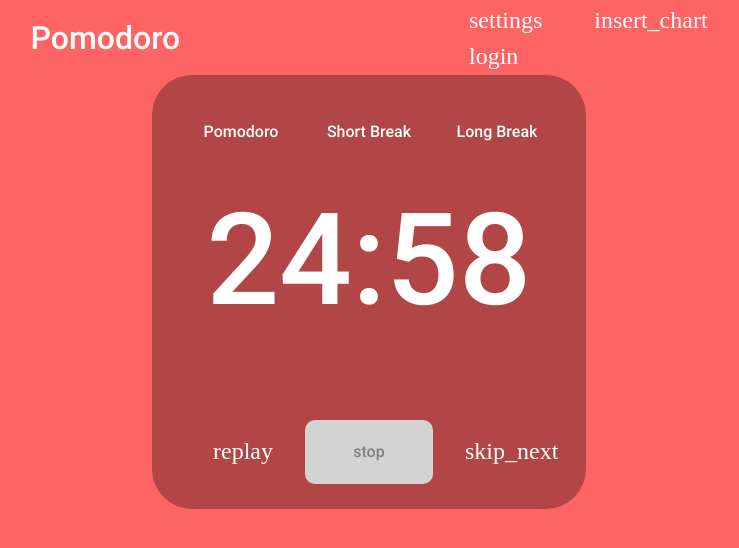
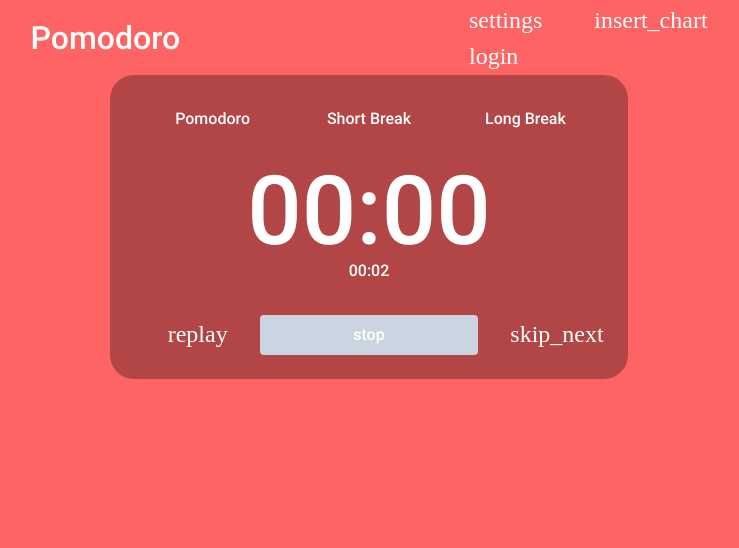
Before and after one commit to CoryMci/pomodoro-react, a React (Create React App) app: page / in a window 1280 px wide. Both pictures are taken after a click on the element "start". Shown: the top 548 px of the page, without its empty margins (271-1010 px from the left). Built offline with nearby package versions, Linux system fonts and the light colour scheme; a web font is replaced by a local one.

Commit message:
Refactor clock to use tailwind CSS

```diff
--- a/src/components/ClockUI.css
+++ /dev/null
@@ -1,103 +0,0 @@
-.timer {
-    display: grid;
-    grid-template-rows: auto 1fr auto;
-    background-color: rgba(0, 0, 0, 0.3);
-    padding: 25px;
-    border-radius: 40px;
-}
-
-.modes {
-    height: 4em;
-    display: grid;
-    grid-template-columns: repeat(3, 1fr);
-    justify-items: center;
-    align-items: center;
-}
-
-.modes * {
-    width: 8em;
-    text-align: center;
-    padding: 1em;
-    border-radius: 5px;
-    transition: background-color 200ms;
-}
-
-.modes *:hover {
-    background-color: rgba(255, 255, 255, 0.3);
-    cursor: pointer;
-}
-
-.clocks {
-    display: grid;
-    justify-items: center;
-    grid-template-rows: 3fr 1fr;
-}
-
-.primaryclock {
-    font-size: 8em;
-    font-weight: 1000;
-    justify-self: center;
-    align-self: end;
-}
-
-.secondaryclock {
-    display: none;
-}
-
-body.finished .secondaryclock {
-    display: block;
-    transition: 2s;
-}
-
-.controls {
-    display: grid;
-    grid-template-columns: 3fr 4fr 3fr;
-    gap: 32px;
-    height: 4em;
-}
-
-.reset {
-    grid-column: 1 / 2;
-    justify-self: end;
-    align-self: center;
-    opacity:0;
-    transition: opacity 500ms;
-}
-
-.reset.active {
-    opacity: 100;
-    cursor: pointer;
-}
-
-.skip {
-    grid-column: 3 / 4;
-    align-self: center;
-    opacity: 0;
-    transition: opacity 500ms;
-}
-
-.skip.active {
-    opacity: 100;
-    cursor: pointer;
-}
-
-.toggle {
-    grid-column: 2 / 3;
-    background-color: lightgray;
-    border-radius: 10px;
-    color: grey;
-    justify-self: center;
-    width: 100%;
-    height: 100%;
-    display: grid;
-    align-items: center;
-    justify-items: center;
-    cursor: pointer;
-    box-shadow: 0px 5px 0 0px rgb(0 0 0 / 30%);
-    transform: translateY(-5px);
-}
-
-.toggle.active {
-    transform: translateY(0px);
-    box-shadow: none;
-}
--- a/src/components/ClockUI.js
+++ b/src/components/ClockUI.js
@@ -1,28 +1,38 @@
 import { useEffect } from "react";
-import "./ClockUI.css";
 import parseTime from "../helpers/parseTime";
 
 export default function ClockUI(props) {
-  const { remainingTime, elapsedTime, start, stop, reset, active, changeMode } =
-    props;
-  let resetBtn, toggleBtn, skipBtn;
+  const {
+    remainingTime,
+    elapsedTime,
+    start,
+    stop,
+    reset,
+    active,
+    changeMode,
+    isOverTime,
+  } = props;
+  let resetBtn, toggleBtn, skipBtn, secondaryClock;
 
   if (active) {
     resetBtn = (
-      <div className="reset active">
+      <div className="reset justify-self-end cursor-pointer">
         <span className="material-symbols-outlined" onClick={reset}>
           replay
         </span>
       </div>
     );
     toggleBtn = (
-      <div className="toggle active" onClick={stop}>
+      <div
+        className="toggle grid items-center cursor-pointer col-span-2 justify-self-center self-center text-center bg-slate-300 rounded w-full h-full"
+        onClick={stop}
+      >
         stop
       </div>
     );
     skipBtn = (
       <div
-        className="skip active"
+        className="skip cursor-pointer"
         onClick={() => {
           changeMode();
         }}
@@ -32,25 +42,43 @@ export default function ClockUI(props) {
     );
   } else {
     resetBtn = (
-      <div className="reset">
+      <div className="reset opacity-0">
         <span className="material-symbols-outlined">replay</span>
       </div>
     );
     toggleBtn = (
-      <div className="toggle" onClick={start}>
+      <div
+        className="toggle grid items-center cursor-pointer -translate-y-1 shadow-[0_4px_0px_0px_rgba(0,0,0,0.3)] col-span-2 justify-self-center self-center text-center bg-slate-300 rounded w-full h-full"
+        onClick={start}
+      >
         start
       </div>
     );
     skipBtn = (
-      <div className="skip">
+      <div className="skip opacity-0">
         <span className="material-symbols-outlined">skip_next</span>
       </div>
     );
   }
+
+  if (isOverTime()) {
+    secondaryClock = (
+      <div className="secondaryclock transition-opacity">
+        {parseTime(elapsedTime)}
+      </div>
+    );
+  } else {
+    secondaryClock = (
+      <div className="secondaryclock transition-opacity opacity-0">
+        {parseTime(elapsedTime)}
+      </div>
+    );
+  }
   return (
-    <div className="timer">
-      <div className="modes">
+    <div className="grid grid-rows-4 rounded-3xl p-6 bg-black bg-opacity-30">
+      <div className="modes grid grid-cols-3 h-8 justify-items-center items-center">
         <div
+          className="w-28 p-2 rounded text-center transition-colors hover:bg-white hover:bg-opacity-30 hover:cursor-pointer"
           id="pomo"
           onClick={() => {
             changeMode("pomo");
@@ -59,6 +87,7 @@ export default function ClockUI(props) {
           Pomodoro
         </div>
         <div
+          className="w-28 p-2 rounded text-center transition-colors hover:bg-white hover:bg-opacity-30 hover:cursor-pointer"
           id="shortbreak"
           onClick={() => {
             changeMode("shortbreak");
@@ -67,6 +96,7 @@ export default function ClockUI(props) {
           Short Break
         </div>
         <div
+          className="w-28 p-2 rounded text-center transition-colors hover:bg-white hover:bg-opacity-30 hover:cursor-pointer"
           id="longbreak"
           onClick={() => {
             changeMode("longbreak");
@@ -75,12 +105,14 @@ export default function ClockUI(props) {
           Long Break
         </div>
       </div>
-      <div className="clocks">
-        <div className="primaryclock">{parseTime(remainingTime)}</div>
-        <div className="secondaryclock">{parseTime(elapsedTime)}</div>
+      <div className="row-span-2 justify-items-center grid grid-rows-4">
+        <div className="primaryclock row-span-3 font-bold text-8xl justify-self-center self-end">
+          {parseTime(remainingTime)}
+        </div>
+        {secondaryClock}
       </div>
 
-      <div className="controls">
+      <div className="controls self-end grid grid-cols-4 h-10 gap-8 items-center">
         {resetBtn}
         {toggleBtn}
         {skipBtn}
--- a/src/hooks/useTimer.js
+++ b/src/hooks/useTimer.js
@@ -53,6 +53,14 @@ export default function useTimer(
       if (remainingTime < 0) {
         setRemainingTime(0); //prevents displaying negative remaining time due to browser lag
       }
+    }
+  };
+
+  const isOverTime = () => {
+    if (elapsedTime >= modeDurations[currentMode]) {
+      return true;
+    } else {
+      return false;
     }
   };
 
@@ -115,5 +123,6 @@ export default function useTimer(
     reset,
     changeMode,
     currentMode,
+    isOverTime,
   };
 }
--- a/src/routes/App.js
+++ b/src/routes/App.js
@@ -16,7 +16,8 @@ const App = () => {
     active,
     changeMode,
     currentMode,
-  } = useTimer(25 * 60);
+    isOverTime,
+  } = useTimer(2);
 
   return (
     <div className={`App ${currentMode}`}>
@@ -29,6 +30,7 @@ const App = () => {
         stop={stop}
         reset={reset}
         changeMode={changeMode}
+        isOverTime={isOverTime}
       />
       <div className="footer"></div>
     </div>
--- a/tailwind.config.js
+++ b/tailwind.config.js
@@ -4,5 +4,6 @@ module.exports = {
   theme: {
     extend: {},
   },
+  mode: "jit",
   plugins: [],
 };
```
